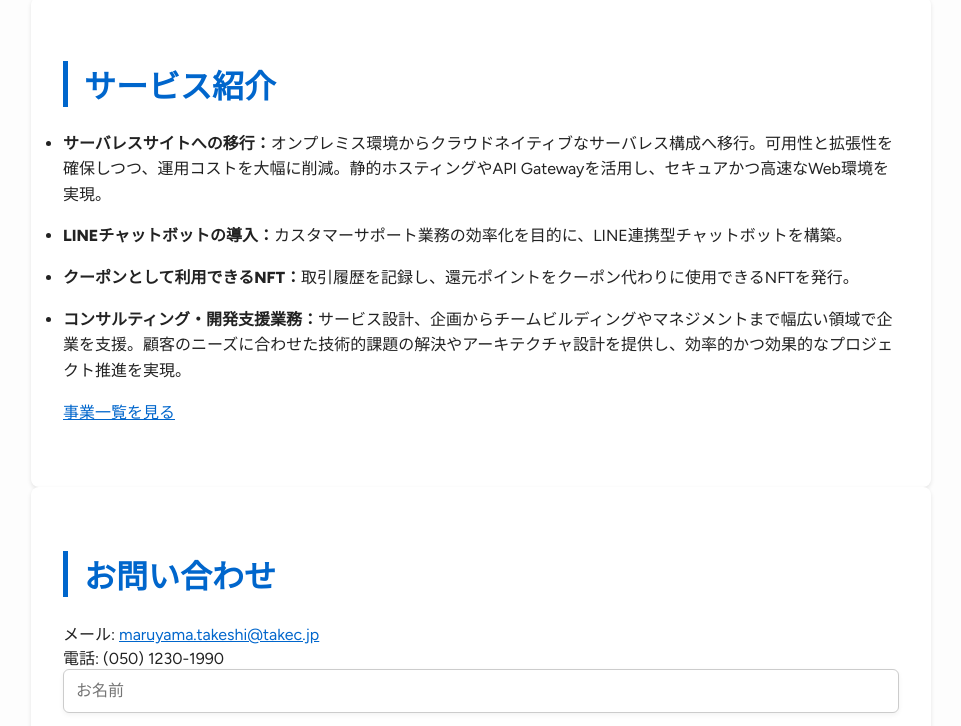
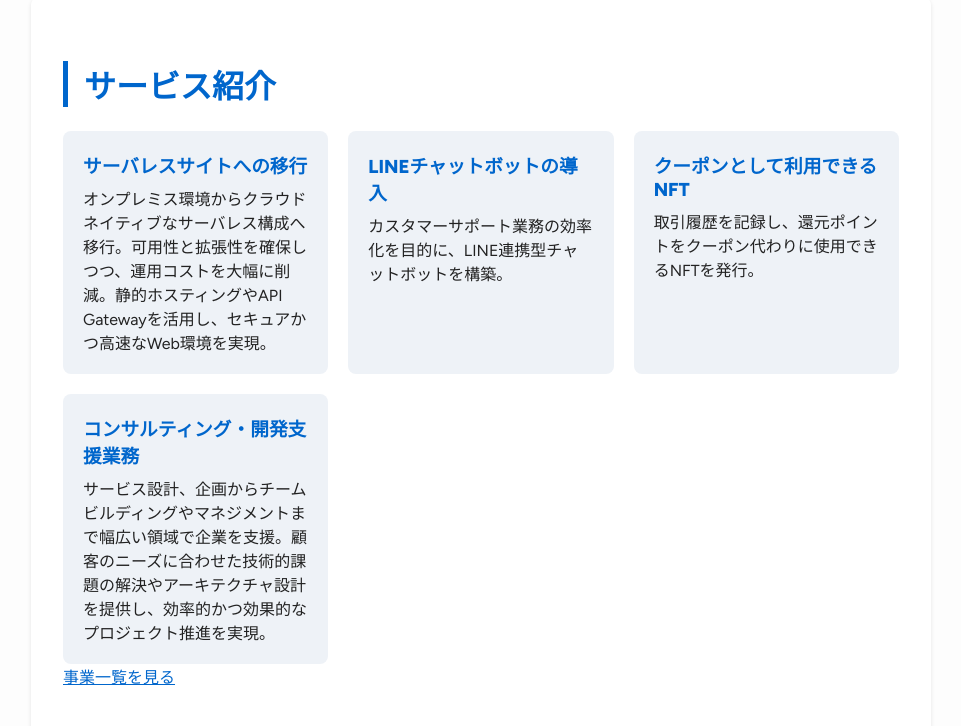
Before and after one commit to takec-market/corp_site, a plain HTML site: page index.html in a window 1280 px wide. Shown: the part 1142-1868 px from the top of the page, without its empty margins (159-1120 px from the left). Drawn offline with Linux system fonts and the light colour scheme.

Commit message:
Add hero overlay and grid layout for services

```diff
--- a/assets/css/style.css
+++ b/assets/css/style.css
@@ -44,12 +44,32 @@ nav a:hover {
   color: #0066cc;
 }
 
+.hero {
+  position: relative;
+}
+
 .hero img {
   width: 100%;
   height: auto;
   display: block;
   border-bottom: 4px solid #0066cc;
   object-fit: cover;
+}
+
+.hero-overlay {
+  position: absolute;
+  top: 0;
+  left: 0;
+  width: 100%;
+  height: 100%;
+  background: rgba(0, 0, 0, 0.4);
+  display: flex;
+  align-items: center;
+  justify-content: center;
+  color: #fff;
+  text-align: center;
+  padding: 0 1rem;
+  font-size: 2rem;
 }
 
 section {
@@ -158,3 +178,21 @@ section:nth-of-type(4) { animation-delay: 0.6s; }
   color: #0066cc;
   font-weight: bold;
 }
+
+/* Top page service grid */
+.service-grid {
+  display: grid;
+  grid-template-columns: repeat(auto-fit, minmax(250px, 1fr));
+  gap: 20px;
+}
+
+.service-card {
+  background: #eef2f7;
+  padding: 20px;
+  border-radius: 8px;
+}
+
+.service-card h3 {
+  margin-bottom: 0.5rem;
+  color: #0066cc;
+}
--- a/index.html
+++ b/index.html
@@ -19,6 +19,9 @@
     <main>
         <section class="hero">
             <img src="./img/company2.jpg" alt="会社のイメージ">
+            <div class="hero-overlay">
+                <h1>未来を切り開くテクノロジーで支援します</h1>
+            </div>
         </section>
         <section id="about">
             <h2>会社概要</h2>
@@ -33,12 +36,24 @@
         </section>
         <section id="services">
             <h2>サービス紹介</h2>
-            <ul>
-                <li><strong>サーバレスサイトへの移行：</strong>オンプレミス環境からクラウドネイティブなサーバレス構成へ移行。可用性と拡張性を確保しつつ、運用コストを大幅に削減。静的ホスティングやAPI Gatewayを活用し、セキュアかつ高速なWeb環境を実現。</li>
-                <li><strong>LINEチャットボットの導入：</strong>カスタマーサポート業務の効率化を目的に、LINE連携型チャットボットを構築。</li>
-                <li><strong>クーポンとして利用できるNFT：</strong>取引履歴を記録し、還元ポイントをクーポン代わりに使用できるNFTを発行。</li>
-                <li><strong>コンサルティング・開発支援業務：</strong>サービス設計、企画からチームビルディングやマネジメントまで幅広い領域で企業を支援。顧客のニーズに合わせた技術的課題の解決やアーキテクチャ設計を提供し、効率的かつ効果的なプロジェクト推進を実現。</li>
-            </ul>
+            <div class="service-grid">
+                <div class="service-card">
+                    <h3>サーバレスサイトへの移行</h3>
+                    <p>オンプレミス環境からクラウドネイティブなサーバレス構成へ移行。可用性と拡張性を確保しつつ、運用コストを大幅に削減。静的ホスティングやAPI Gatewayを活用し、セキュアかつ高速なWeb環境を実現。</p>
+                </div>
+                <div class="service-card">
+                    <h3>LINEチャットボットの導入</h3>
+                    <p>カスタマーサポート業務の効率化を目的に、LINE連携型チャットボットを構築。</p>
+                </div>
+                <div class="service-card">
+                    <h3>クーポンとして利用できるNFT</h3>
+                    <p>取引履歴を記録し、還元ポイントをクーポン代わりに使用できるNFTを発行。</p>
+                </div>
+                <div class="service-card">
+                    <h3>コンサルティング・開発支援業務</h3>
+                    <p>サービス設計、企画からチームビルディングやマネジメントまで幅広い領域で企業を支援。顧客のニーズに合わせた技術的課題の解決やアーキテクチャ設計を提供し、効率的かつ効果的なプロジェクト推進を実現。</p>
+                </div>
+            </div>
             <p><a href="business.html">事業一覧を見る</a></p>
         </section>
         <section id="contact">
```
Also changed, not shown: business.html (+3 -0 lines).
